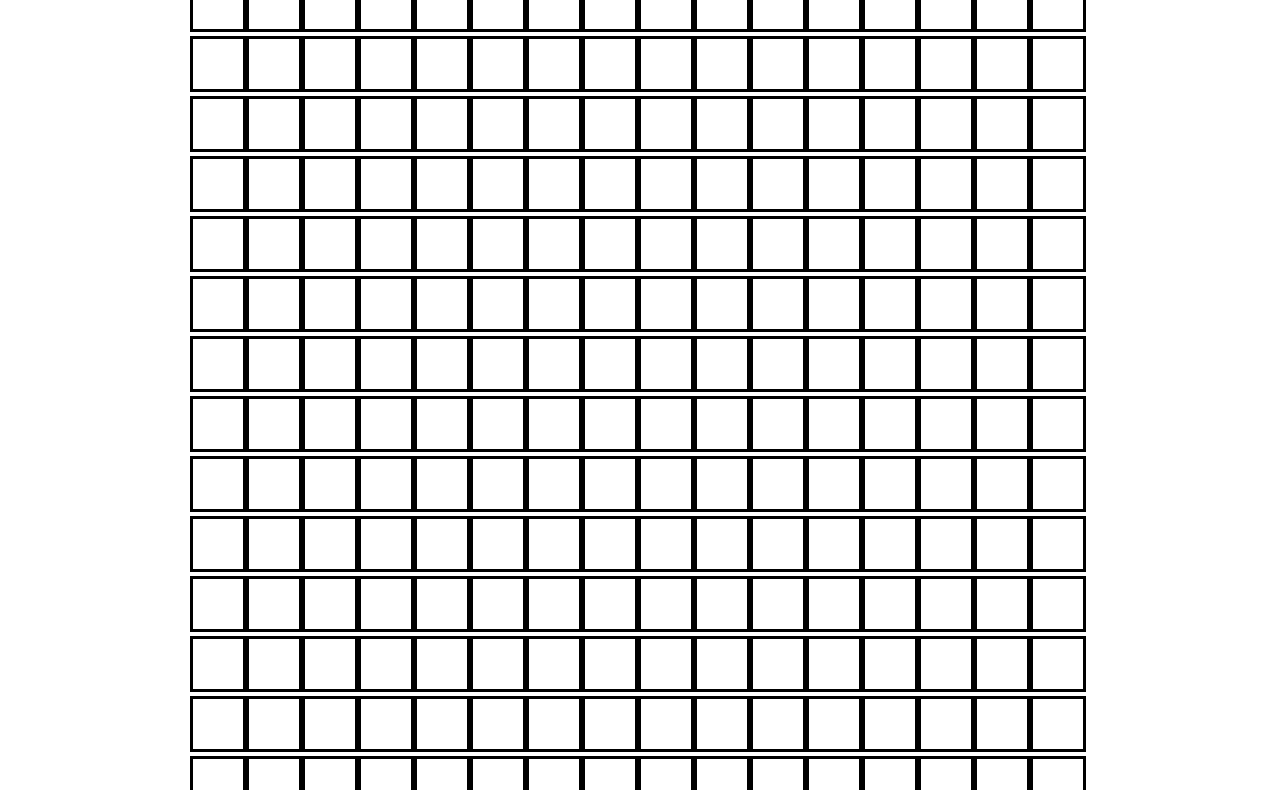
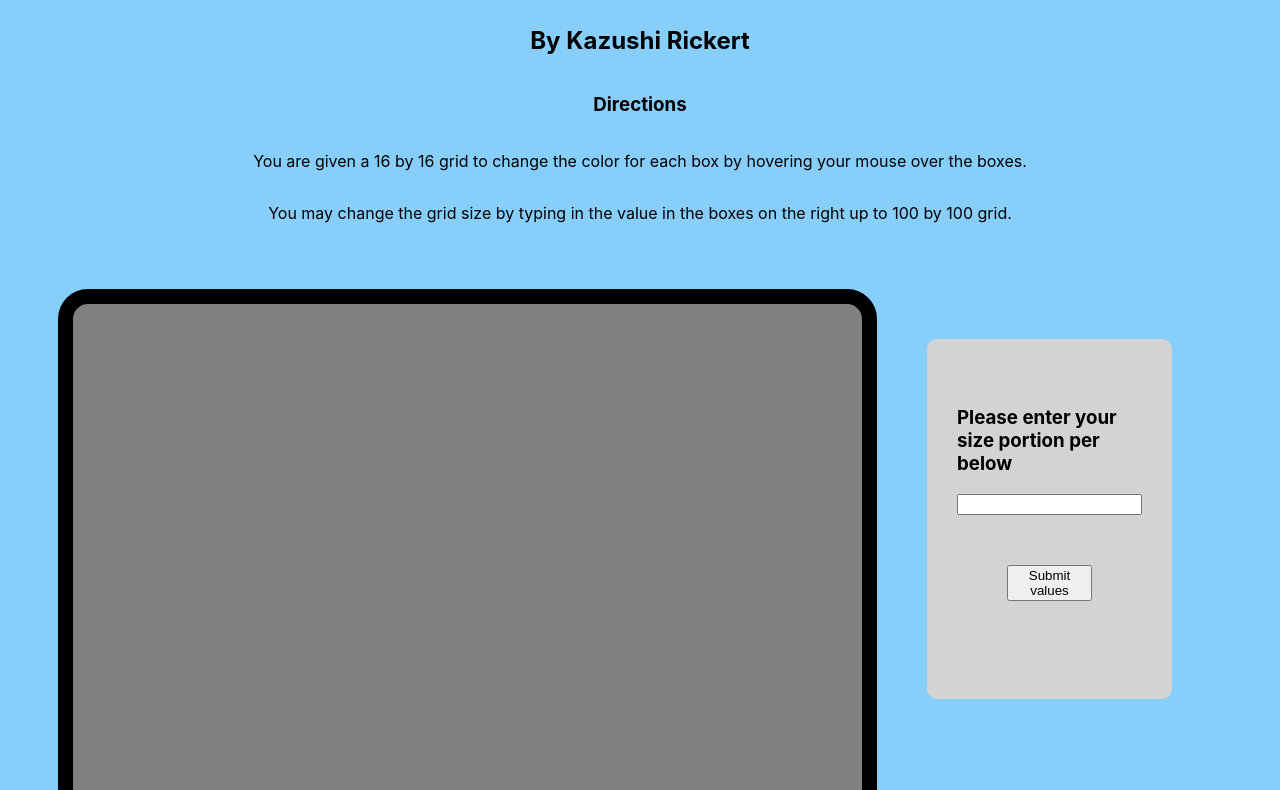
Before and after one commit to KazushiR/Etch-A-Sketch, a plain HTML site: page index.html in a window 1280 px wide. Shown: the part 84-874 px from the top of the page. Drawn offline with Linux system fonts and the light colour scheme.

Commit message:
Created scripts as well as modifying readme

```diff
--- a/index.html
+++ b/index.html
@@ -9,10 +9,31 @@
     <script src="script.js" defer></script>
 </head>
 <body>
-    <p>hi</p>
+    <div class="text-align">
+        <h1>Etch-A-Sketch</h1>
+        <h2>By Kazushi Rickert</h2>
+        <h3>Directions</h3>
+        <p>You are given a 16 by 16 grid to change the color for each box by hovering your mouse over the boxes.</p>
+        <p>You may change the grid size by typing in the value in the boxes on the right up to 100 by 100 grid.</p>
+    </div>
     <div class="container">
-        <div id="grid">
+        <span id="grid" >
+
+        </span>
+        <div class="center-container">
+            <h3>Please enter your size portion per below</h3>
+                <input id="size"></input>
+
+
+            <div>
+                <button id="submit"> Submit values</button>
+            </div>
         </div>
+        <div>
+
     </div>
+
+
+</div>
 </body>
 </html>
--- a/script.js
+++ b/script.js
@@ -1,27 +1,53 @@
 //project
 const grid = document.querySelector("#grid");
+const submit_input = document.querySelector("#submit");
 
-function makedivs(grid){
-    for (let row = 0; row < 256; row++){
-        const cell = document.createElement("div");
-        cell.setAttribute("style", "display:inline-block; width:50px; height:50px; border:solid");
-        grid.appendChild(cell)
-    };
+var size_constant = 16;
+
+function makedivs(grid, size){
+        const value = size*size
+        for (let totalsize = 0; totalsize < value; totalsize++){
+            const cell = document.createElement("div");
+            cell.setAttribute("style", "display:inline-grid");
+            cell.style.height = (800/size) + "px";
+            cell.style.width = (800/size) + "px";
+            grid.appendChild(cell)
+            cell.addEventListener("mouseover", function mousehandler(){
+                cell.style.background="black";
+            });
+        };
 }
 
-makedivs(grid)
+function reset(){
+    const size_test = document.querySelector("#size").value;
+    makedivs(grid, size_test)
+    const size_reset = document.getElementById("size");
+    size_reset.value = ''
 
-// function grids(cells){
-//     let row = 1;
-//     let column = 1;
-//     for (let i = 0; i<=15; i++){
-//         cells.style.gridRow="2 / span 2";
-//         cells.setAttribute("style", "display:grid; width:50px; height:50px; border:solid");
-//         row += 1;
-//         column += 1;
-//         grid.appendChild(cells);
+}
 
-//     }
-// }
+function makenewgrid(){
+    submit_input.addEventListener("click", function(e){
+        while(grid.firstChild){
+            grid.removeChild(grid.firstChild)
+        }
+        const size_check = parseInt(document.querySelector("#size").value);
+        console.log(Number.isNaN(size_check));
+        if (Number.isNaN(size_check)){
+            alert("Please enter in a numerical value")
+            makedivs(grid, size_constant);
+            const size_reset = document.getElementById("size");
+            size_reset.value = ''
+        }else if ((size_check*size_check)>10000){
+            alert("please check your height and width are the same and are no bigger then 100x100");
+            makedivs(grid, size_constant);
+            const size_reset = document.getElementById("size");
+            size_reset.value = ''
+        }else{
+            reset()
+        }
 
-//grids(cell)
+                        });
+}
+makedivs(grid, size_constant);
+makenewgrid()
--- a/style.css
+++ b/style.css
@@ -4,10 +4,47 @@ body{
     flex-direction: column;
     justify-content: center;
     align-items: center;
+    background-color: lightskyblue;
+
 }
 
+#grid{
+    border:solid;
+    border-width: 15px;
+    border-color:black;
+    height:800px;
+    max-width: 800px;
+    font-size:0;
+    border-radius: 30px;
+    background-color: gray;
+}
 
 .container{
-    height:192px;
-    width: 900px;
+    display: flex;
+    margin:50px;
+    max-height:800px;
+
 }
+
+.center-container{
+    display:flex;
+    justify-content:center;
+    align-items: center;
+    flex-direction:column;
+    background-color: lightgrey;
+    padding:30px;
+    margin:50px;
+    height: 300px;
+    border-radius: 10px;
+}
+
+#submit{
+    margin:50px;
+}
+
+.text-align{
+    display: flex;
+    justify-content: center;
+    align-items: center;
+    flex-direction: column;
+}
```
Also changed, not shown: 1 other file.
